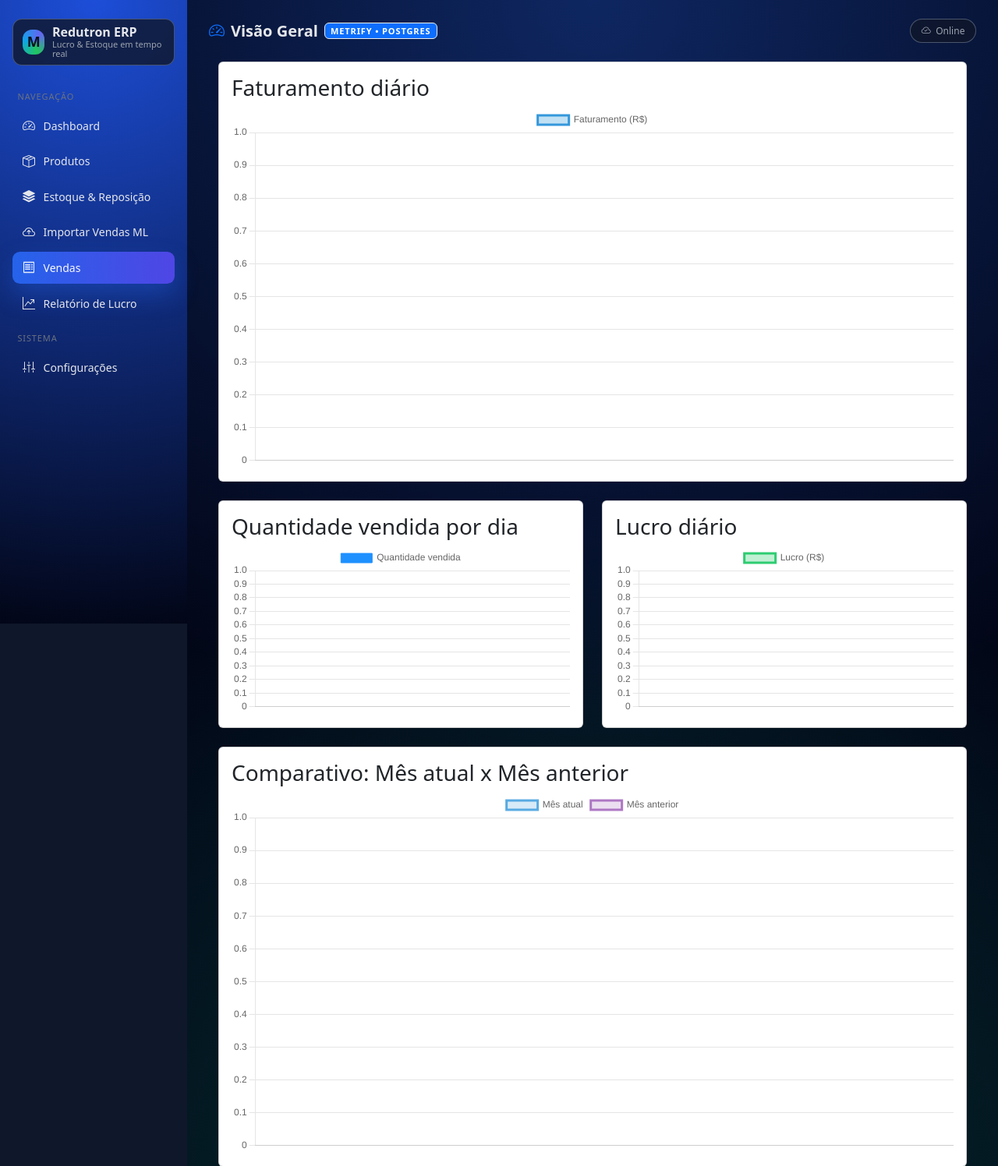
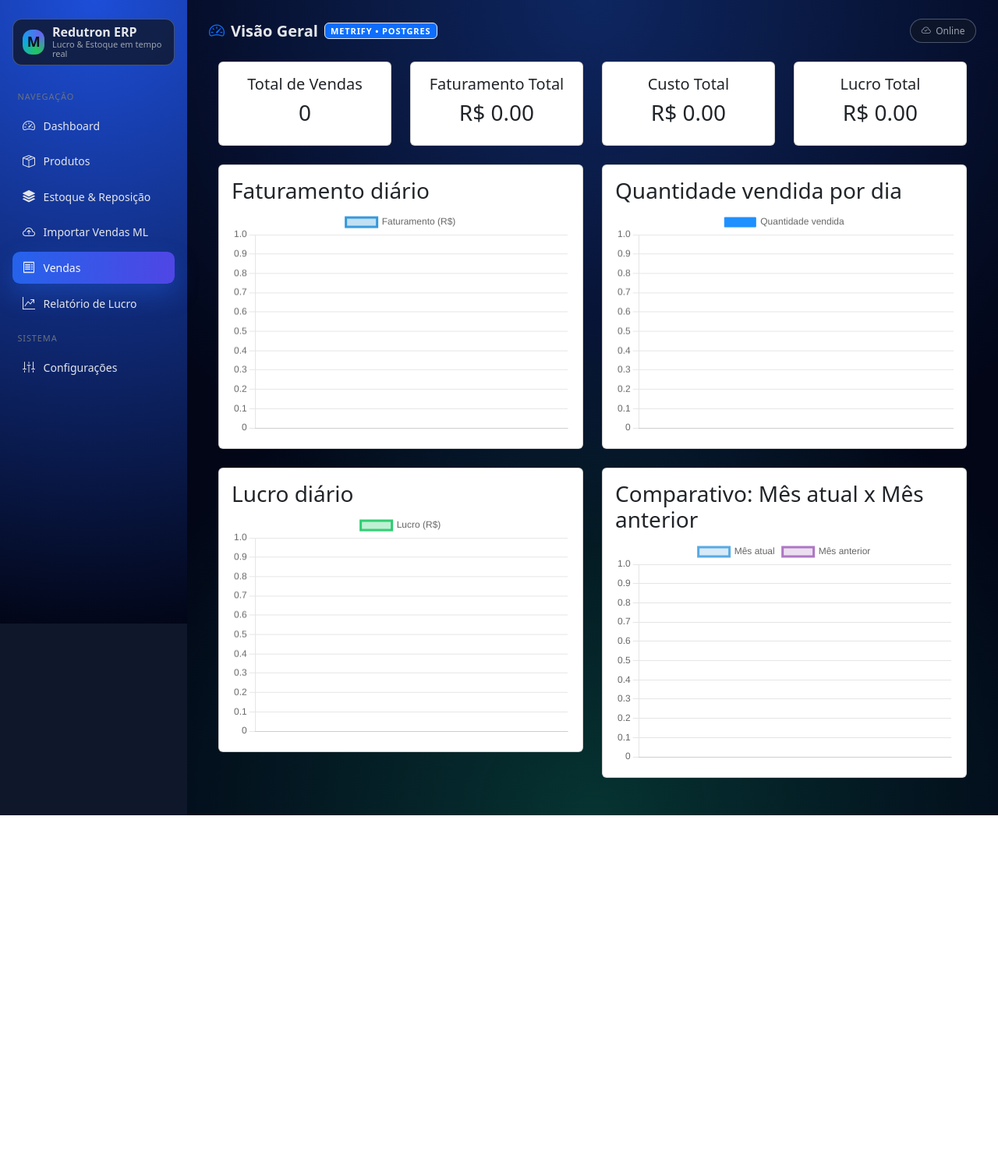
Before and after one commit to oliveirafjdo-web/Mega2.0, a Flask app: page /vendas in a window 1280 px wide. Shown: the top 1496 px of the page at 78% size. After the commit the page ends 1046 px from the top, so only its background shows below. Run offline with Flask 3, Linux system fonts and the light colour scheme; some libraries are stand-ins or nearby versions.

Commit message:
Update vendas.html

```diff
--- a/templates/vendas.html
+++ b/templates/vendas.html
@@ -4,68 +4,109 @@
 <div class="container mt-4">
 
     <!-- =========================== -->
-    <!-- RECEITA / FATURAMENTO DIÁRIO -->
+    <!-- TOTAIS NO TOPO -->
     <!-- =========================== -->
-    <div class="card mb-4">
-        <div class="card-body">
-            <h3 class="card-title">Faturamento diário</h3>
-            <canvas id="chartFaturamento"></canvas>
+    <div class="row mb-4">
+        <div class="col-md-3">
+            <div class="card text-center p-3">
+                <h5>Total de Vendas</h5>
+                <h3>{{ totais.qtd }}</h3>
             </div>
         </div>
 
-    <div class="row">
-        <!-- =========================== -->
-        <!-- QUANTIDADE POR DIA -->
-        <!-- =========================== -->
-        <div class="col-md-6">
-            <div class="card mb-4">
-                <div class="card-body">
-                    <h3 class="card-title">Quantidade vendida por dia</h3>
-                    <canvas id="chartQuantidade"></canvas>
+        <div class="col-md-3">
+            <div class="card text-center p-3">
+                <h5>Faturamento Total</h5>
+                <h3>R$ {{ "%.2f"|format(totais.receita or 0) }}</h3>
+            </div>
+        </div>
+
+        <div class="col-md-3">
+            <div class="card text-center p-3">
+                <h5>Custo Total</h5>
+                <h3>R$ {{ "%.2f"|format(totais.custo or 0) }}</h3>
+            </div>
+        </div>
+
+        <div class="col-md-3">
+            <div class="card text-center p-3">
+                <h5>Lucro Total</h5>
+                <h3>
+                    R$ {{ "%.2f"|format((totais.receita or 0) - (totais.custo or 0)) }}
+                </h3>
             </div>
         </div>
     </div>
 
     <!-- =========================== -->
-        <!-- LUCRO DIÁRIO -->
+    <!-- LINHA 1: FATURAMENTO x QUANTIDADE -->
     <!-- =========================== -->
+    <div class="row">
+        <!-- Faturamento diário -->
         <div class="col-md-6">
             <div class="card mb-4">
                 <div class="card-body">
-                    <h3 class="card-title">Lucro diário</h3>
-                    <canvas id="chartLucro"></canvas>
+                    <h3 class="card-title">Faturamento diário</h3>
+                    <canvas id="chartFaturamento" height="200"></canvas>
+                </div>
+            </div>
+        </div>
+
+        <!-- Quantidade vendida por dia -->
+        <div class="col-md-6">
+            <div class="card mb-4">
+                <div class="card-body">
+                    <h3 class="card-title">Quantidade vendida por dia</h3>
+                    <canvas id="chartQuantidade" height="200"></canvas>
                 </div>
             </div>
         </div>
     </div>
 
     <!-- =========================== -->
-    <!-- COMPARATIVO MÊS ATUAL x ANTERIOR -->
+    <!-- LINHA 2: LUCRO x COMPARATIVO -->
     <!-- =========================== -->
+    <div class="row">
+        <!-- Lucro diário -->
+        <div class="col-md-6">
+            <div class="card mb-4">
+                <div class="card-body">
+                    <h3 class="card-title">Lucro diário</h3>
+                    <canvas id="chartLucro" height="200"></canvas>
+                </div>
+            </div>
+        </div>
+
+        <!-- Comparativo: mês atual x mês anterior -->
+        <div class="col-md-6">
             <div class="card mb-4">
                 <div class="card-body">
                     <h3 class="card-title">Comparativo: Mês atual x Mês anterior</h3>
-            <canvas id="chartComparativo"></canvas>
+                    <canvas id="chartComparativo" height="200"></canvas>
+                </div>
+            </div>
         </div>
     </div>
 
 </div>
 
 <!-- =========================== -->
-<!-- SCRIPTS DOS GRÁFICOS (Chart.js) -->
+<!-- SCRIPTS DOS GRÁFICOS -->
 <!-- =========================== -->
+
+<!-- Se o Chart.js já estiver no base.html, pode remover esta linha -->
 <script src="https://cdn.jsdelivr.net/npm/chart.js"></script>
 
 <script>
     // Dados vindos do Flask
-    const labels = {{ grafico_labels|tojson }};
-    const dadosFaturamento = {{ grafico_faturamento|tojson }};
-    const dadosQuantidade = {{ grafico_quantidade|tojson }};
-    const dadosLucro = {{ grafico_lucro|tojson }};
+    const labels = {{ grafico_labels|tojson|safe }};
+    const dadosFaturamento = {{ grafico_faturamento|tojson|safe }};
+    const dadosQuantidade = {{ grafico_quantidade|tojson|safe }};
+    const dadosLucro = {{ grafico_lucro|tojson|safe }};
 
-    const labelsCmp = {{ grafico_cmp_labels|tojson }};
-    const dadosAtual = {{ grafico_cmp_atual|tojson }};
-    const dadosAnterior = {{ grafico_cmp_anterior|tojson }};
+    const labelsCmp = {{ grafico_cmp_labels|tojson|safe }};
+    const dadosAtual = {{ grafico_cmp_atual|tojson|safe }};
+    const dadosAnterior = {{ grafico_cmp_anterior|tojson|safe }};
 
     // ========================================
     // GRÁFICO 1 — FATURAMENTO DIÁRIO (Linha + Área)
```
Lines whose indentation alone changed are shown as unchanged.
